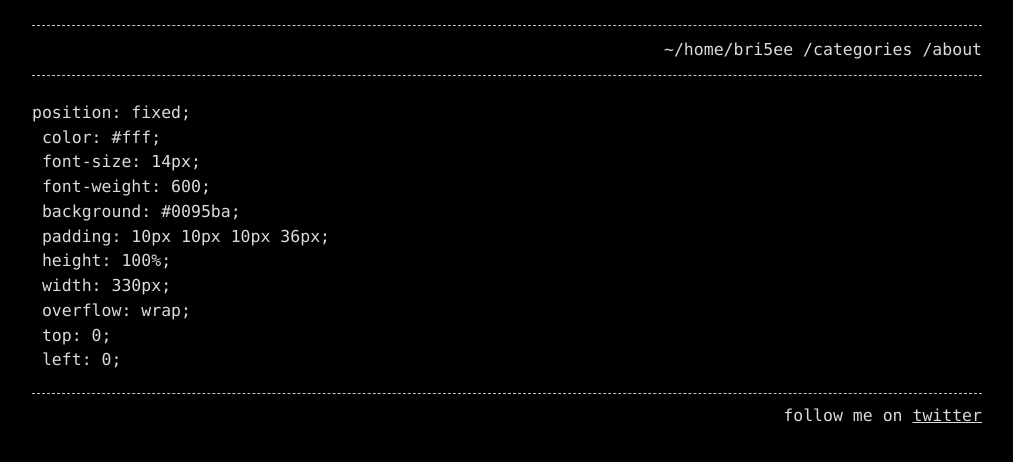
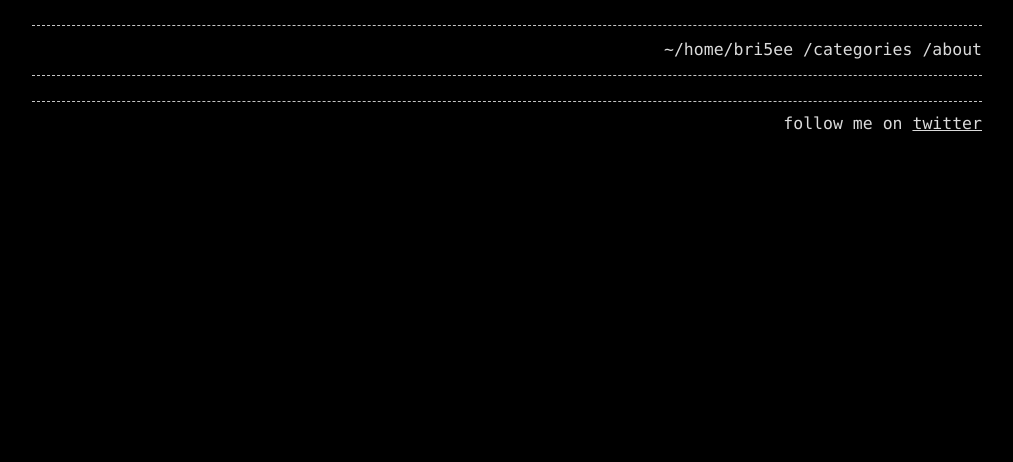
Before and after one commit to notbricey/brisee.github.io, a Jekyll site: the page built from _posts/2021-01-18-cptc-experience.md, in a window 1280 px wide. Shown: the top 462 px of the page, without its empty margins (133-1146 px from the left). Built offline with Jekyll 4.4.1, drawn with Linux system fonts in a browser that asks for light colours.

Commit message:
Update 2021-01-18-cptc-experience.md

```diff
--- a/_posts/2021-01-18-cptc-experience.md
+++ b/_posts/2021-01-18-cptc-experience.md
@@ -12,20 +12,6 @@ img {
   height: 80%;
 }
 
-</style>
- position: fixed;
- color: #fff;
- font-size: 14px;
- font-weight: 600;
- background: #0095ba;
- padding: 10px 10px 10px 36px;
- height: 100%;
- width: 330px;
- overflow: wrap;
- top: 0;
- left: 0;
-<style>
-
 
 # The Global CPTC Experience | Unraveling the Tragedy of Smallville
 
@@ -37,9 +23,8 @@ by [Alex Tselevich](https://nosecurity.blog/), Brice Lauer, [Silas Shen](https:/
 	* TOC
   {:toc}
 </div>
-<div id="mainContent">
-	[CONTENT]
-</div>
+
+{ :content: }
 
 
 # Abstract:
```
